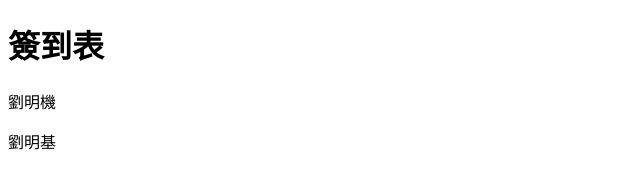
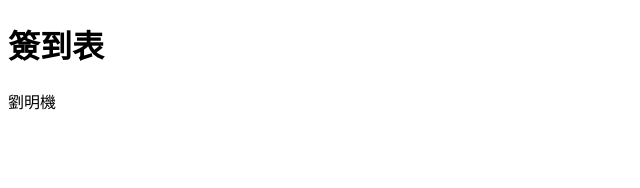
Before and after one commit to gogochi/Sign-in-1133, a plain HTML site: page index.html in a window 1280 px wide. Shown: the full height of the page, 0-640 px from the left. Drawn offline with Linux system fonts and the light colour scheme.

```diff
--- a/index.html
+++ b/index.html
@@ -7,7 +7,6 @@
 <body>
     <h1>簽到表</h1>
     <p>劉明機</p>
-    <p>劉明基</p>
 
 </body>
 </html>
```
